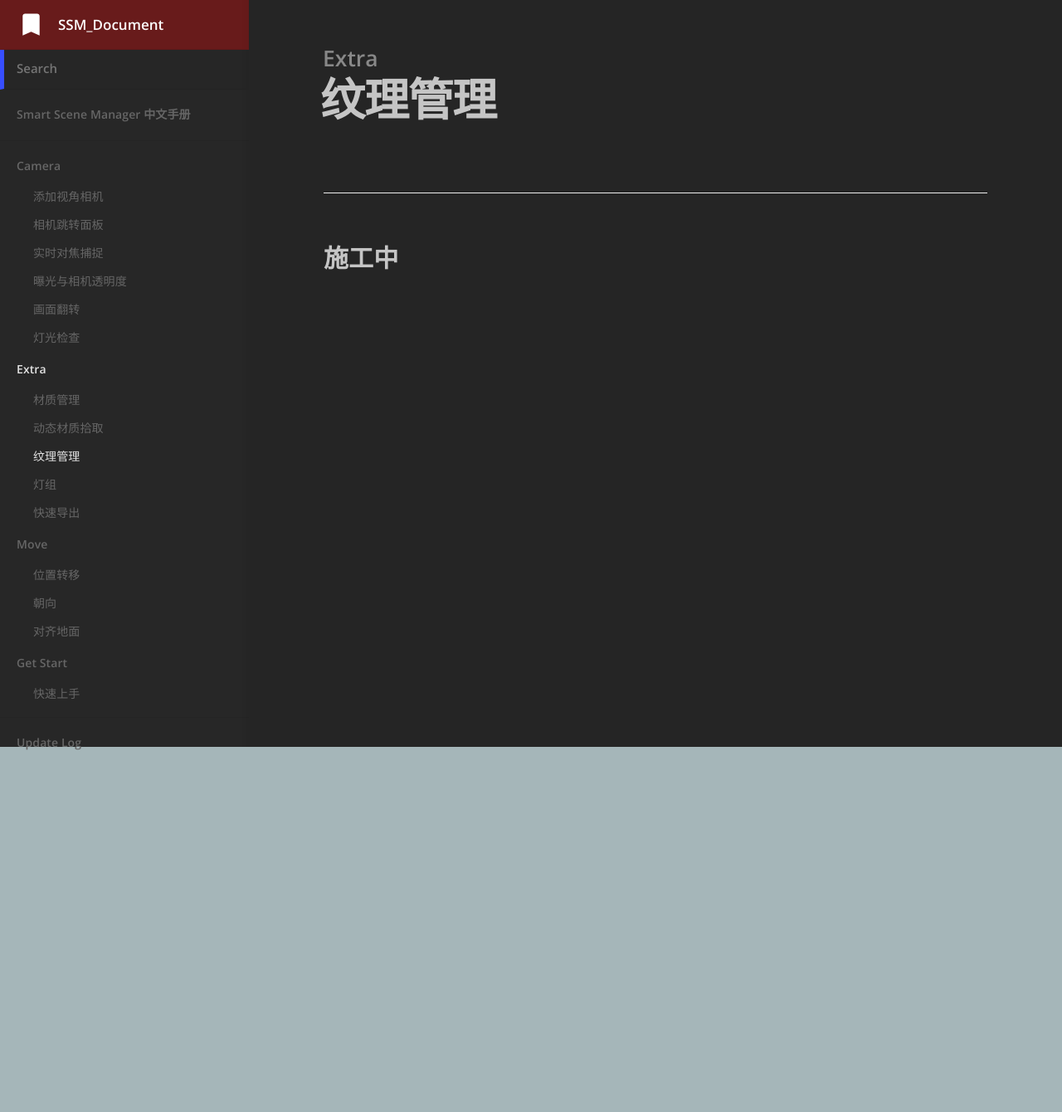
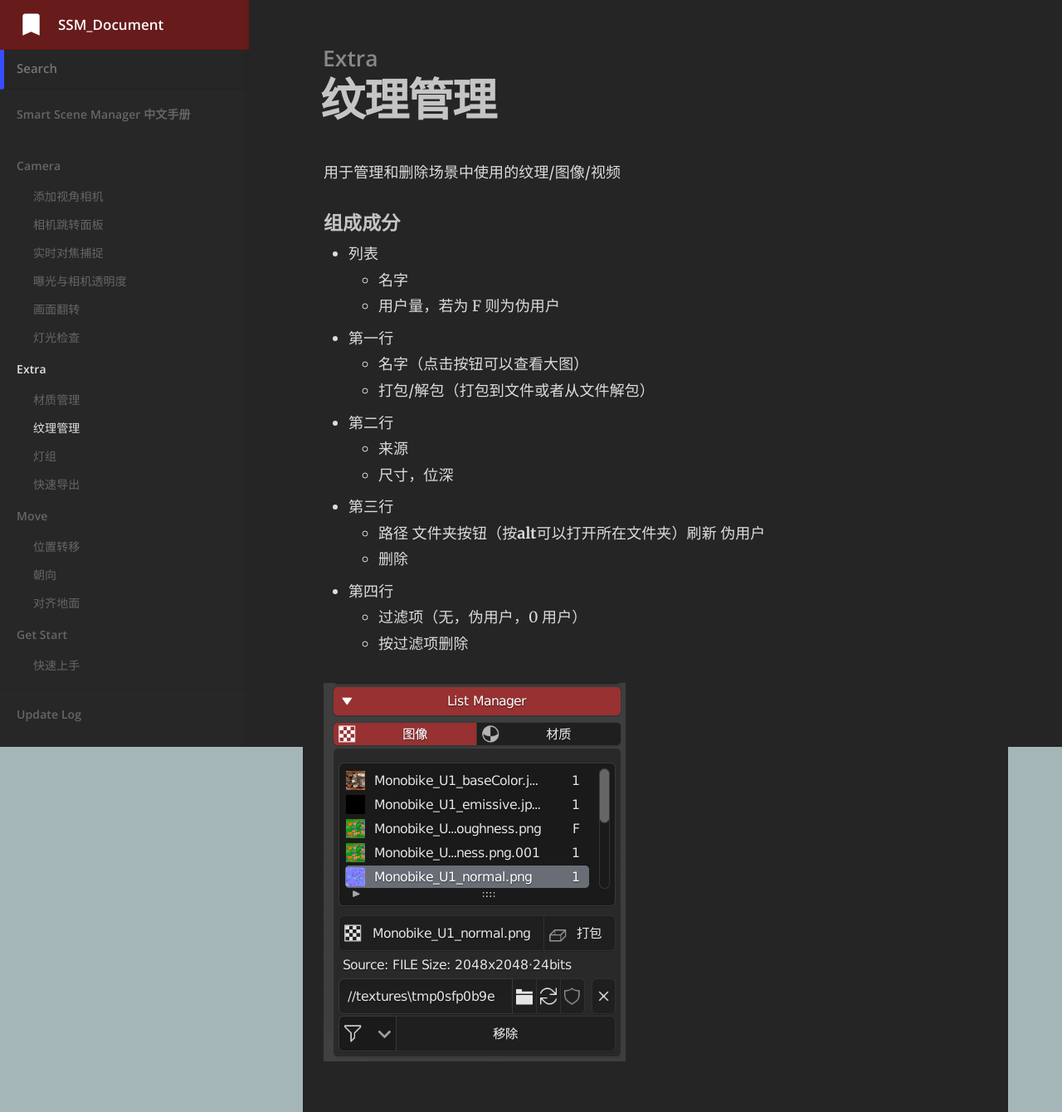
Before and after one commit to atticus-lv/SSM_document, a Jekyll site: the page built from _docs/Ops_Extra/ImageManager.md, in a window 1280 px wide. Shown: the whole page at 83% size. Built offline with Jekyll 4.4.1, drawn with Linux system fonts in a browser that asks for light colours; before the commit the page ends 926 px from its top, so only the background shows below that.

Commit message:
017 跟新完毕

```diff
--- a/_docs/Ops_Extra/ImageManager.md
+++ b/_docs/Ops_Extra/ImageManager.md
@@ -4,6 +4,24 @@ category: Extra
 order: 3
 ---
 
+用于管理和删除场景中使用的纹理/图像/视频
 
+#### 组成成分
 
-### 施工中
++ 列表
+    + 名字
+    + 用户量，若为 F 则为伪用户
++ 第一行
+    + 名字（点击按钮可以查看大图）
+    + 打包/解包（打包到文件或者从文件解包）
++ 第二行
+    + 来源
+    + 尺寸，位深
++ 第三行
+    + 路径 文件夹按钮（按**alt**可以打开所在文件夹）刷新 伪用户
+    + 删除
++ 第四行
+    + 过滤项（无，伪用户，0 用户）
+    + 按过滤项删除
+
+![imagelist](../../uploads/imagelist.png)
```
Also changed, not shown: _docs/Ops_Camera/EV_PP.md (+1 -1 lines), _docs/Ops_Extra/LightGroup.md (+19 -1 lines), _docs/Ops_Extra/MaterialManager.md (+7 -1 lines), _docs/Ops_Extra/PickMat.md (+28 -9 lines), uploads/LG2.gif (added), uploads/imagelist.png (added), 5 other files.
